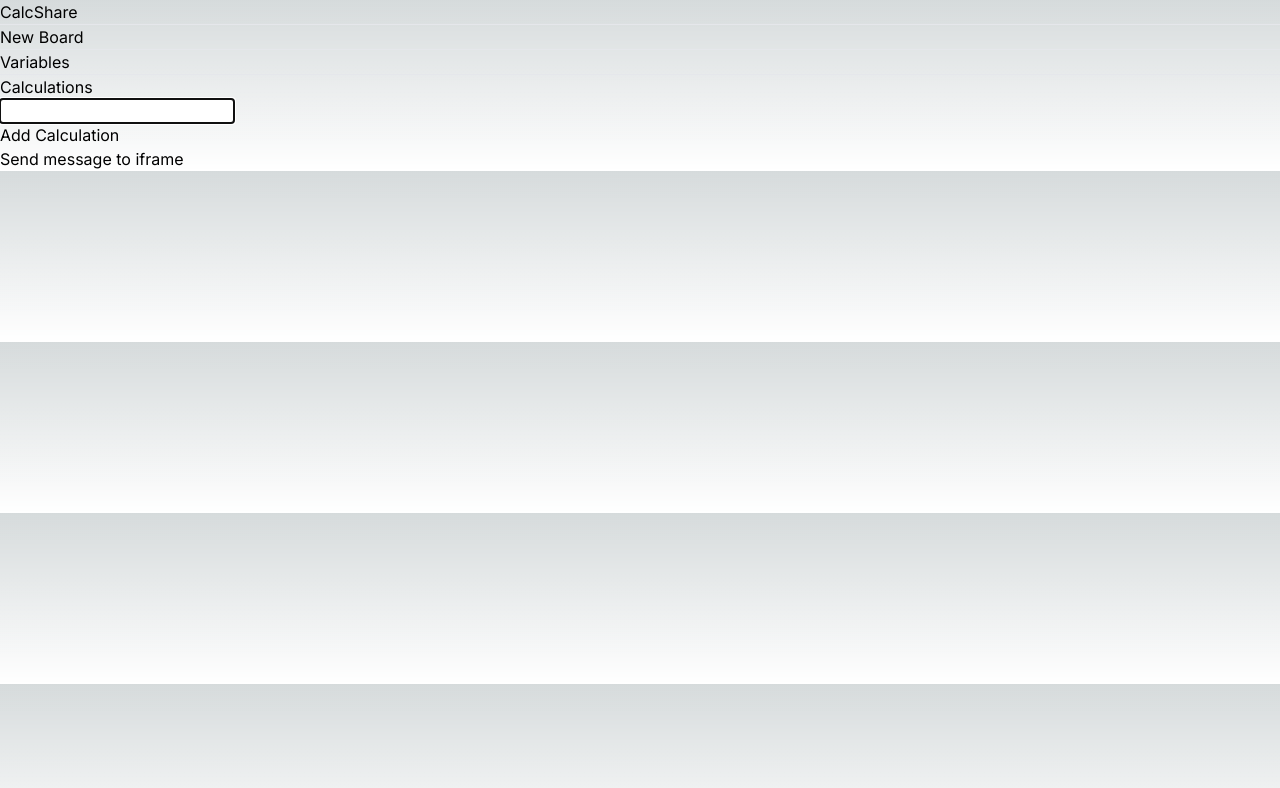
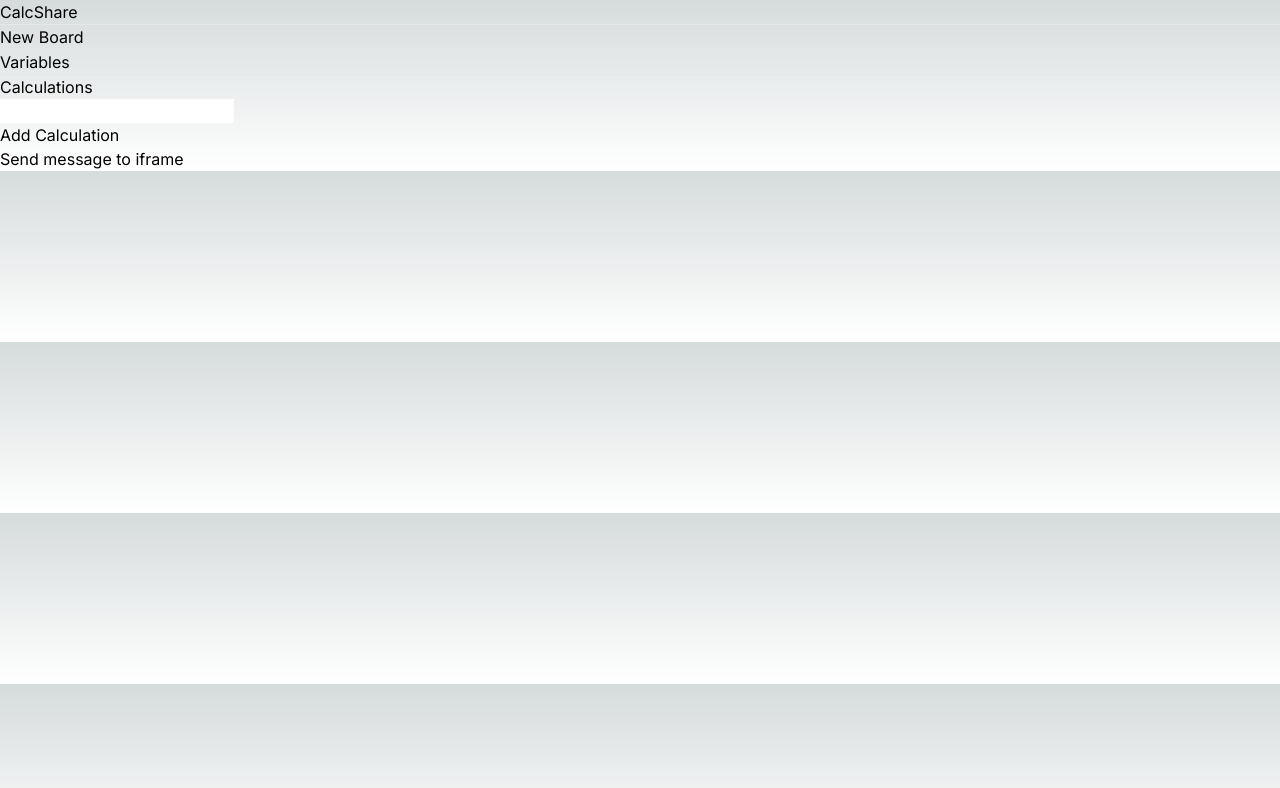
Before and after one commit to PicnicAnt/calcshare-js, a Next.js app: page /boards/new in a window 1280 px wide. Both pictures are taken after a click on the button "Add Calculation". Shown: the top 788 px of the page. Built offline with nearby package versions, Linux system fonts and the light colour scheme.

Commit message:
Removed autofocus on calculation

```diff
--- a/components/calculation.js
+++ b/components/calculation.js
@@ -3,7 +3,7 @@
 export default function Calculation({ equation, onChange }) {
     return (
         <div className="group border-solid border-2 border rounded-lg">
-            <input autoFocus className="w-full p-4 rounded-lg" value={equation} onChange={(event) => onChange(event.target.value)} />
+            <input className="w-full p-4 rounded-lg" value={equation} onChange={(event) => onChange(event.target.value)} />
         </div>
     )
 }
```
